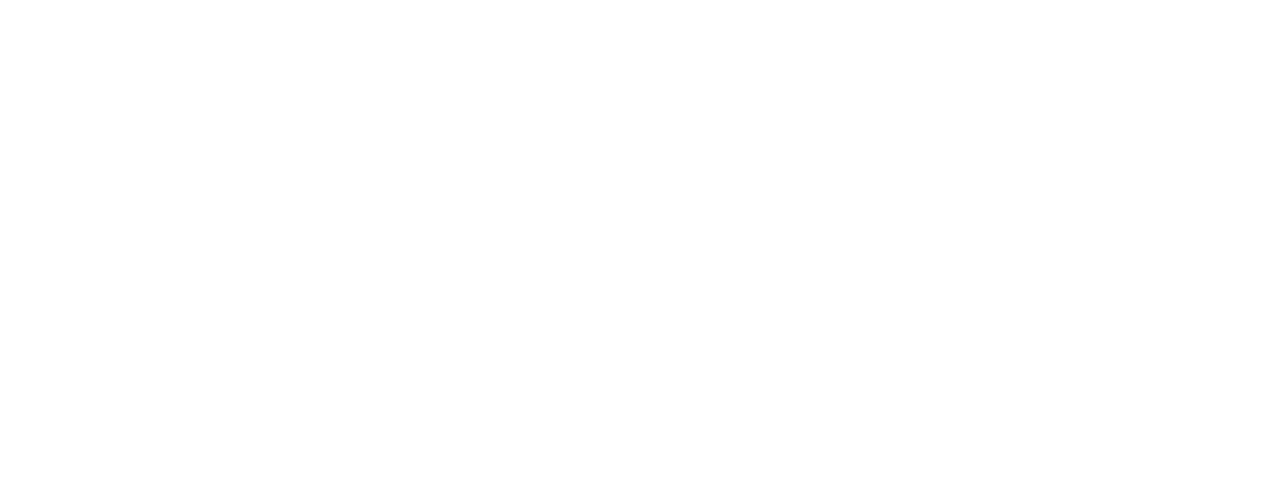
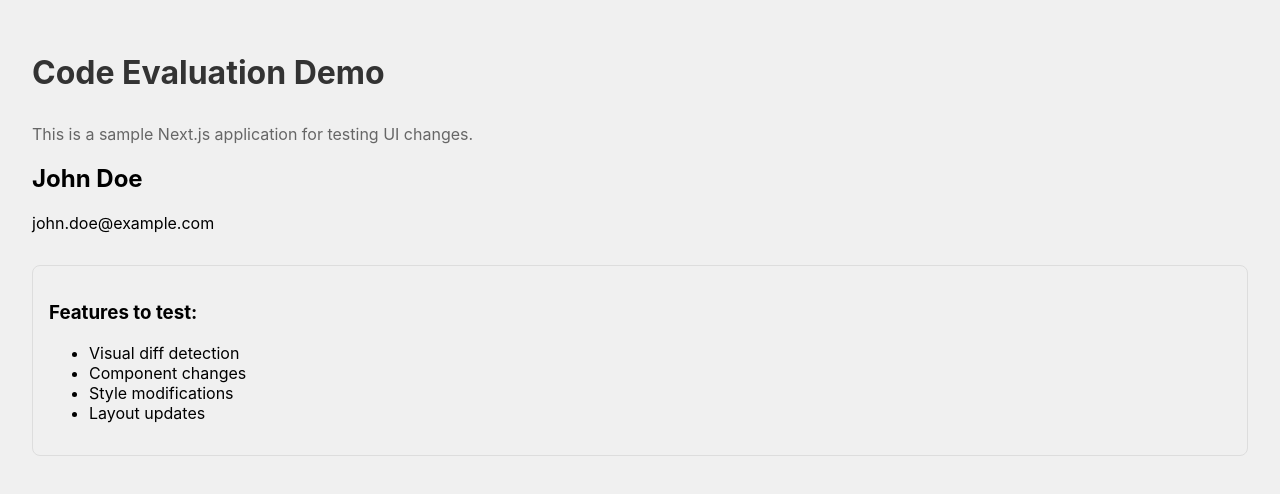
Before and after one commit to emadataei/codeEvalTooling, a Next.js app in the folder sample-project/: page / in a window 1280 px wide. Shown: the top 494 px of the page. Built offline with nearby package versions, Linux system fonts and the light colour scheme.

Commit message:
testing UI img diff

```diff
--- a/sample-project/src/app/page.tsx
+++ b/sample-project/src/app/page.tsx
@@ -56,4 +56,25 @@ function UserCard(props: any) {
   )
 }
 
-export default UserCard
+// Proper Next.js page component
+export default function HomePage() {
+  return (
+    <main style={{padding: '2rem', minHeight: '100vh', backgroundColor: '#f0f0f0'}}>
+      <h1 style={{color: '#333', marginBottom: '2rem'}}>Code Evaluation Demo</h1>
+      <p style={{color: '#666', marginBottom: '1rem'}}>This is a sample Next.js application for testing UI changes.</p>
+      <UserCard
+        name="John Doe"
+        email="john.doe@example.com"
+      />
+      <div style={{marginTop: '2rem', padding: '1rem', border: '1px solid #ddd', borderRadius: '8px'}}>
+        <h3>Features to test:</h3>
+        <ul>
+          <li>Visual diff detection</li>
+          <li>Component changes</li>
+          <li>Style modifications</li>
+          <li>Layout updates</li>
+        </ul>
+      </div>
+    </main>
+  )
+}
```
Also changed, not shown: 2 other files (tests, documents, lock files or other folders).
